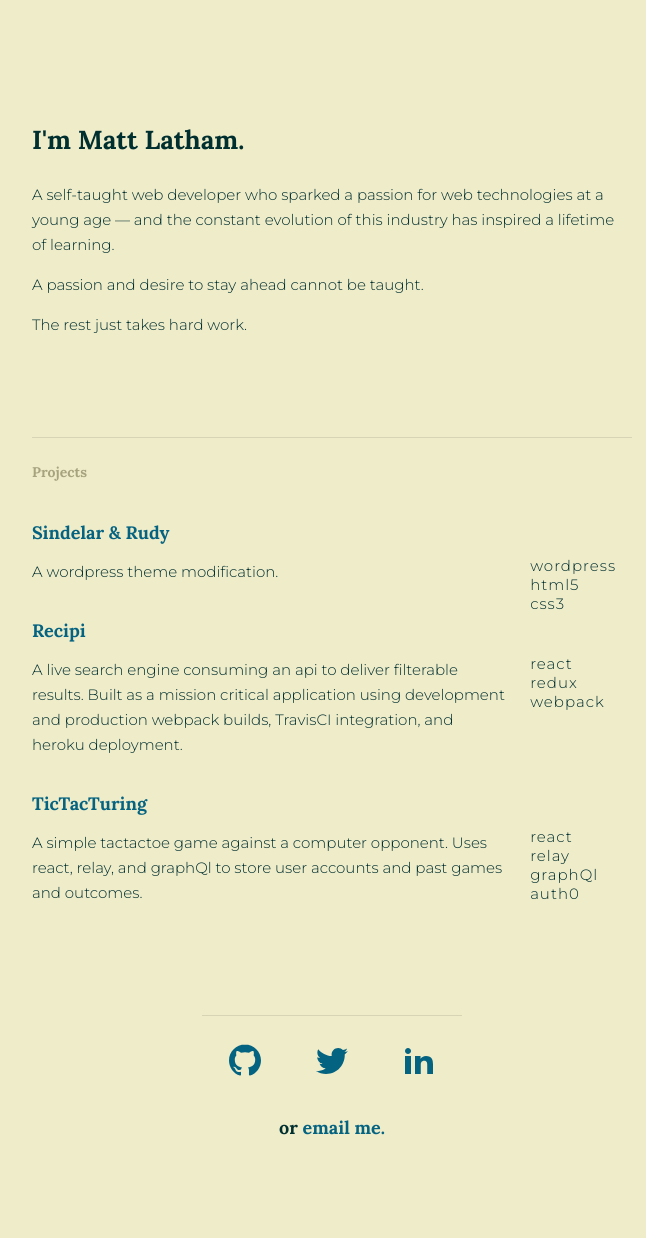
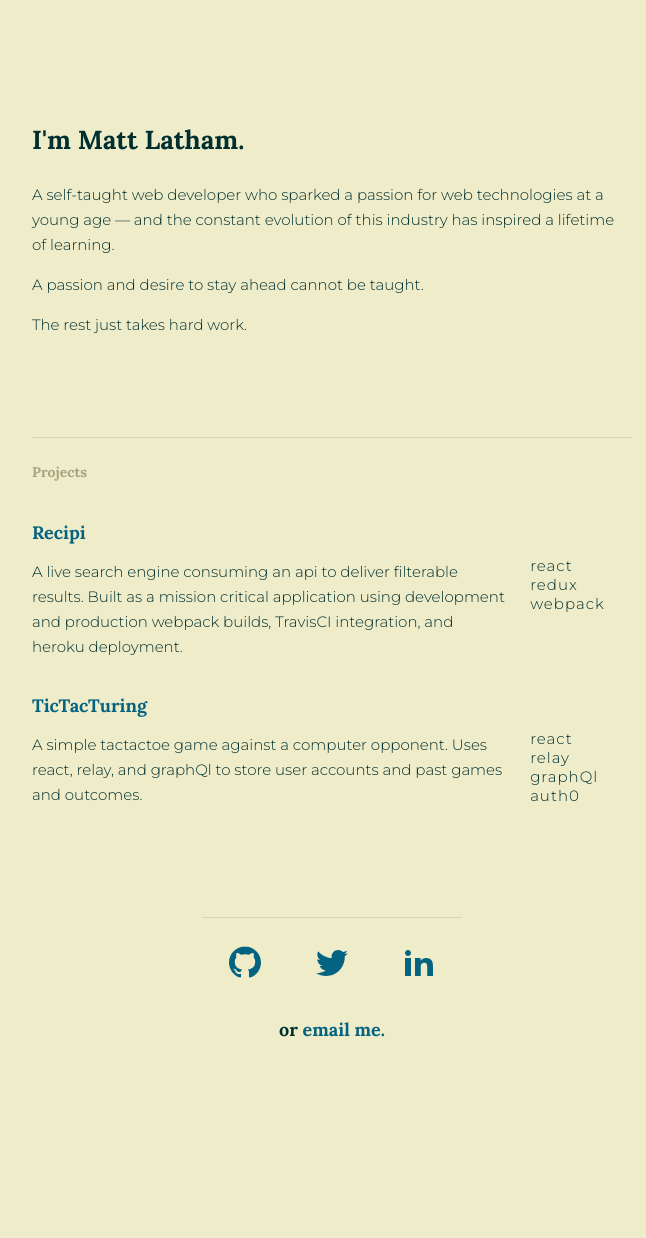
Before and after one commit to notafunction/portfolio, a Jekyll site: the page built from index.html, in a window 1280 px wide. Shown: the whole page, without its empty margins (308-954 px from the left). Built offline with Jekyll 4.4.1, drawn with Linux system fonts in a browser that asks for light colours; nearby versions of some CDN libraries; after the commit the page ends 1140 px from its top, so only the background shows below that.

Commit message:
Remove rudy project

```diff
--- a/_data/projects.yml
+++ b/_data/projects.yml
@@ -1,11 +1,3 @@
-- name: Sindelar & Rudy
-  url: http://sindelarrudybridalbeauty.com
-  description: A wordpress theme modification.
-  tags:
-    - wordpress
-    - html5
-    - css3
-
 - name: Recipi
   url: https://recipi.herokuapp.com
   description: |
```
